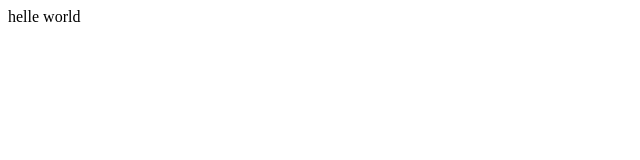
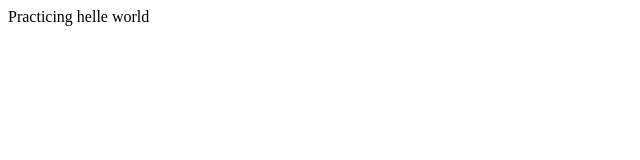
Before and after one commit to Ernest-Sakala/git-one, a plain HTML site: page index.html in a window 1280 px wide. Shown: the full height of the page, 0-640 px from the left. Drawn offline with Linux system fonts and the light colour scheme.

Commit message:
added practice

```diff
--- a/index.html
+++ b/index.html
@@ -7,6 +7,7 @@
 </head>
 <body>
 
+    Practicing
 
     helle world
 </body>
```
